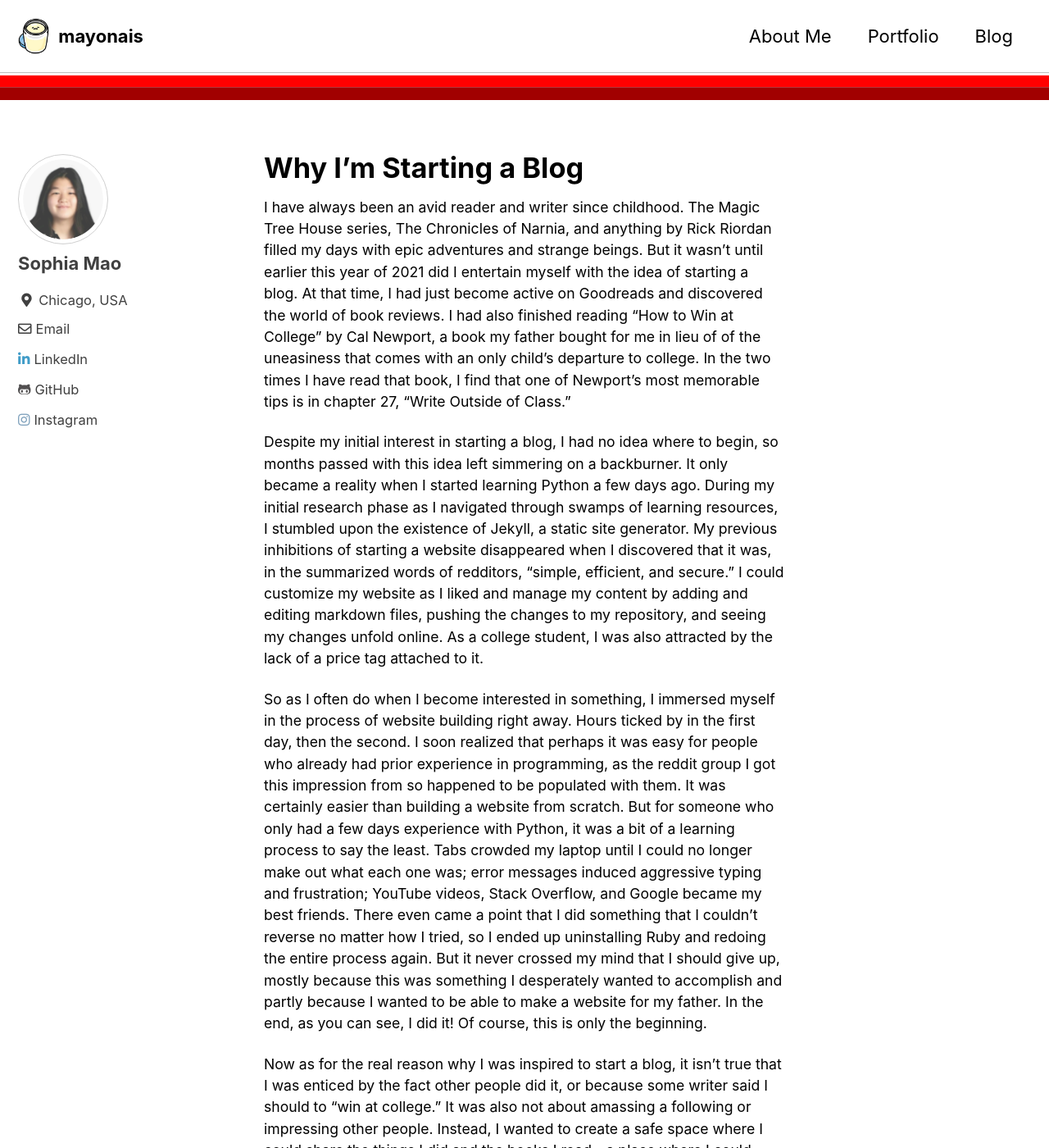
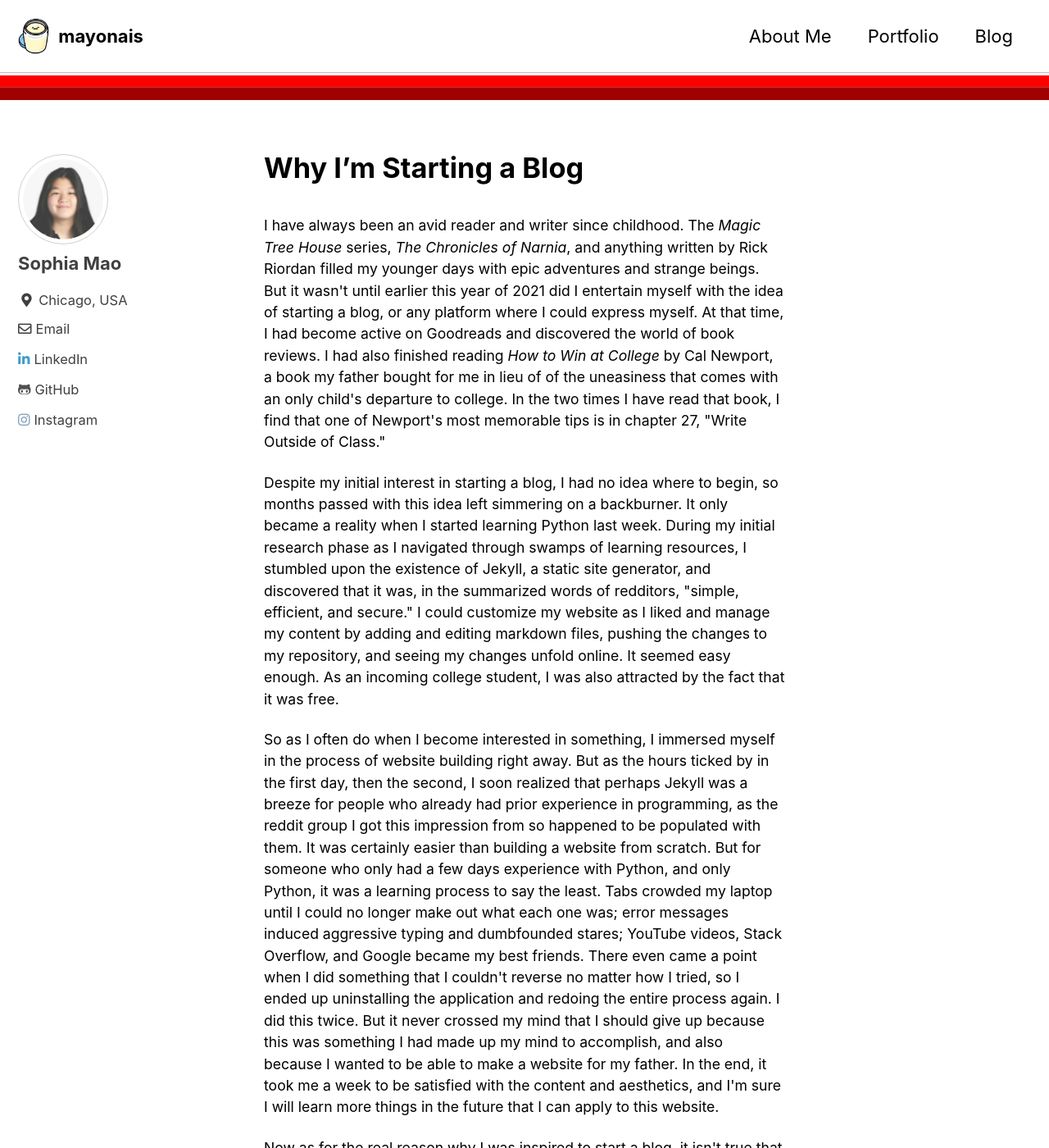
Before and after one commit to mayonais/mayonais.github.io, a Jekyll site: the page built from _posts/2021-06-10-why-i'm-starting-a-blog.md, in a window 1280 px wide and 1400 px high. Shown: the whole window at 82% size. Built offline with Jekyll 4.4.1, drawn with Linux system fonts in a browser that asks for light colours; cached includes are drawn as plain includes; some of the changed text lies outside the part shown.

Commit message:
first blog post

```diff
--- a/_pages/blog.html
+++ b/_pages/blog.html
@@ -5,6 +5,8 @@
 ---
 <img src="/assets/images/blog.gif" alt="Blog">
 
+<p> </p>
+
 {% for post in site.posts %}
   {% include archive-single.html%}
 {% endfor %}
--- a/_posts/2021-06-10-why-i'm-starting-a-blog.md
+++ b/_posts/2021-06-10-why-i'm-starting-a-blog.md
@@ -8,13 +8,14 @@
 header:
   image: /assets/images/why-i'm-starting-a-blog.png
 ---
+<p> </p>
 
-I have always been an avid reader and writer since childhood. The Magic Tree House series, The Chronicles of Narnia, and anything by Rick Riordan filled my days with epic adventures and strange beings. But it wasn't until earlier this year of 2021 did I entertain myself with the idea of starting a blog. At that time, I had just become active on Goodreads and discovered the world of book reviews. I had also finished reading "How to Win at College" by Cal Newport, a book my father bought for me in lieu of of the uneasiness that comes with an only child's departure to college. In the two times I have read that book, I find that one of Newport's  most memorable tips is in chapter 27, "Write Outside of Class."
+<p>I have always been an avid reader and writer since childhood. The <i>Magic Tree House</i> series, <i>The Chronicles of Narnia</i>, and anything written by Rick Riordan filled my younger days with epic adventures and strange beings. But it wasn't until earlier this year of 2021 did I entertain myself with the idea of starting a blog, or any platform where I could express myself. At that time, I had become active on Goodreads and discovered the world of book reviews. I had also finished reading <i>How to Win at College</i> by Cal Newport, a book my father bought for me in lieu of of the uneasiness that comes with an only child's departure to college. In the two times I have read that book, I find that one of Newport's  most memorable tips is in chapter 27, "Write Outside of Class."</p>
 
-Despite my initial interest in starting a blog, I had no idea where to begin, so months passed with this idea left simmering on a backburner. It only became a reality when I started learning Python a few days ago. During my initial research phase as I navigated through swamps of learning resources, I stumbled upon the existence of Jekyll, a static site generator. My previous inhibitions of starting a website disappeared when I discovered that it was, in the summarized words of redditors, "simple, efficient, and secure." I could customize my website as I liked and manage my content by adding and editing markdown files, pushing the changes to my repository, and seeing my changes unfold online. As a college student, I was also attracted by the lack of a price tag attached to it.
+<p>Despite my initial interest in starting a blog, I had no idea where to begin, so months passed with this idea left simmering on a backburner. It only became a reality when I started learning Python last week. During my initial research phase as I navigated through swamps of learning resources, I stumbled upon the existence of Jekyll, a static site generator, and discovered that it was, in the summarized words of redditors, "simple, efficient, and secure." I could customize my website as I liked and manage my content by adding and editing markdown files, pushing the changes to my repository, and seeing my changes unfold online. It seemed easy enough. As an incoming college student, I was also attracted by the fact that it was free.</p>
 
-So as I often do when I become interested in something, I immersed myself in the process of website building right away. Hours ticked by in the first day, then the second. I soon realized that perhaps it was easy for people who already had prior experience in programming, as the reddit group I got this impression from so happened to be populated with them. It was certainly easier than building a website from scratch. But for someone who only had a few days experience with Python, it was a bit of a learning process to say the least. Tabs crowded my laptop until I could no longer make out what each one was; error messages induced aggressive typing and frustration; YouTube videos, Stack Overflow, and Google became my best friends. There even came a point that I did something that I couldn't reverse no matter how I tried, so I ended up uninstalling Ruby and redoing the entire process again. But it never crossed my mind that I should give up, mostly because this was something I desperately wanted to accomplish and partly because I wanted to be able to make a website for my father. In the end, as you can see, I did it! Of course, this is only the beginning.
+<p>So as I often do when I become interested in something, I immersed myself in the process of website building right away. But as the hours ticked by in the first day, then the second, I soon realized that perhaps Jekyll was a breeze for people who already had prior experience in programming, as the reddit group I got this impression from so happened to be populated with them. It was certainly easier than building a website from scratch. But for someone who only had a few days experience with Python, and only Python, it was a learning process to say the least. Tabs crowded my laptop until I could no longer make out what each one was; error messages induced aggressive typing and dumbfounded stares; YouTube videos, Stack Overflow, and Google became my best friends. There even came a point when I did something that I couldn't reverse no matter how I tried, so I ended up uninstalling the application and redoing the entire process again. I did this twice. But it never crossed my mind that I should give up because this was something I had made up my mind to accomplish, and also because I wanted to be able to make a website for my father. In the end, it took me a week to be satisfied with the content and aesthetics, and I'm sure I will learn more things in the future that I can apply to this website.</p>
 
-Now as for the real reason why I was inspired to start a blog, it isn't true that I was enticed by the fact other people did it, or because some writer said I should to "win at college." It was also not about amassing a following or impressing other people. Instead, I wanted to create a safe space where I could share the things I did and the books I read—a place where I could document my improvements and struggles for myself to appreciate and for my future self to reflect on. Most importantly, I wanted to create a playground where I could improve on articulating my thoughts and expressing my unique views, respectfully yet unapologetically. Because for as long as I can remember, I have struggled with self doubt that my writing was not good enough, compelling enough, or articulate enough. I felt vulnerable whenever my teachers, classmates, family, or friends scrutinized my words and essays, as if I was one of those frogs my biology class dissected in tenth grade.
+<p>Now as for the real reason why I was inspired to start a blog, it isn't true that I was enticed by the fact that book bloggers did it, or because some writer said that I should to "win at college." It was also not about amassing a following or impressing other people. Instead, I wanted to create a safe space where I could share the things I did and the books I read—a place where I could document my improvements and struggles for my current self to appreciate and for my future self to reflect on. Most importantly, I wanted to create a playground where I could improve on articulating my thoughts and expressing my views amid the noise that so often influences what people <i>think</i> they think. And for as long as I can remember, I have struggled with self doubt that my writing was never good enough, whether that meant it wasn't articulate enough, compelling enough, or that it was too pretentious or too juvenile. I often felt vulnerable whenever my teachers, classmates, family, or friends scrutinized my words, as if I was one of those frogs my biology class dissected in tenth grade.</p>
 
-So like Newport suggested, I wish to improve my writing by practicing outside of class. But perhaps even more importantly, I wish to be able to write with confidence and learn how to embrace what my readers think yet not fear it. Criticism is never easy, even to the most experienced writers. Self doubt and anxiety is normal. But in the end, I like to write, and writers must overcome these things or they will never be able to write something worthy.
+<p>So like Newport suggested, it's true that I wish to improve my writing by practicing outside of class. But perhaps even more importantly, I wish to be able to write without timidness and learn how to embrace feedback yet not cower from it. Throughout this process, I will try to treat a bit of self doubt as a strength and asset, for it will allow me to consider multiple facets and see things objectively as much as possible. And I will try to overcome my anxiety and fears, or else I will never be able to write something worthy.</p>
```
